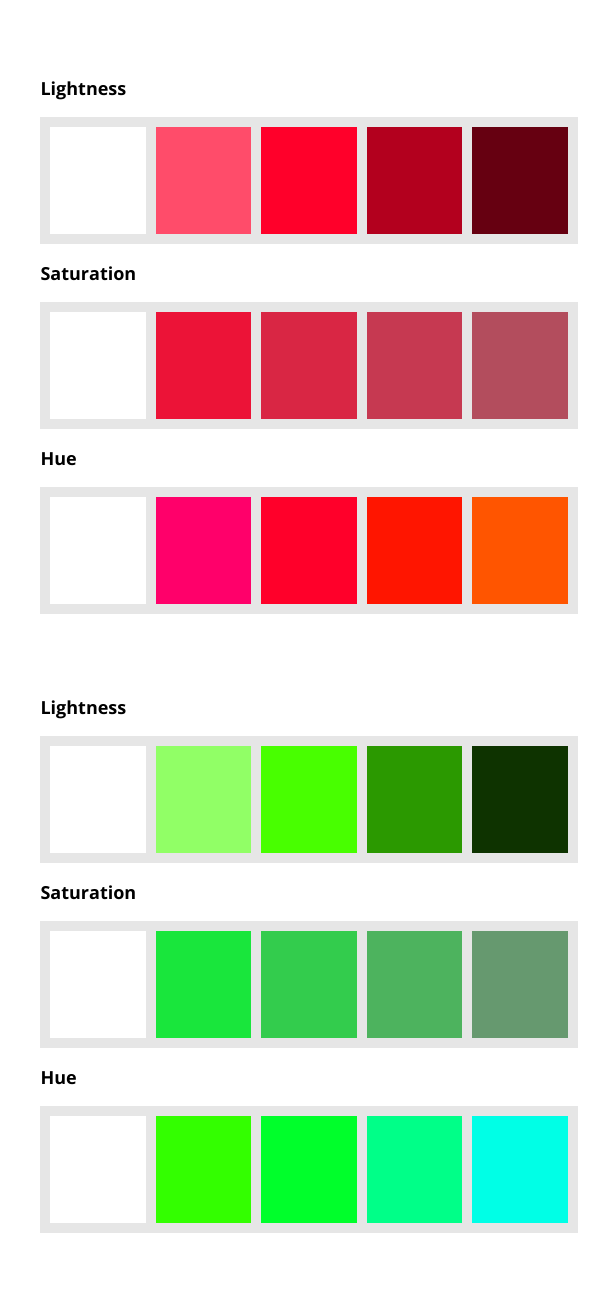
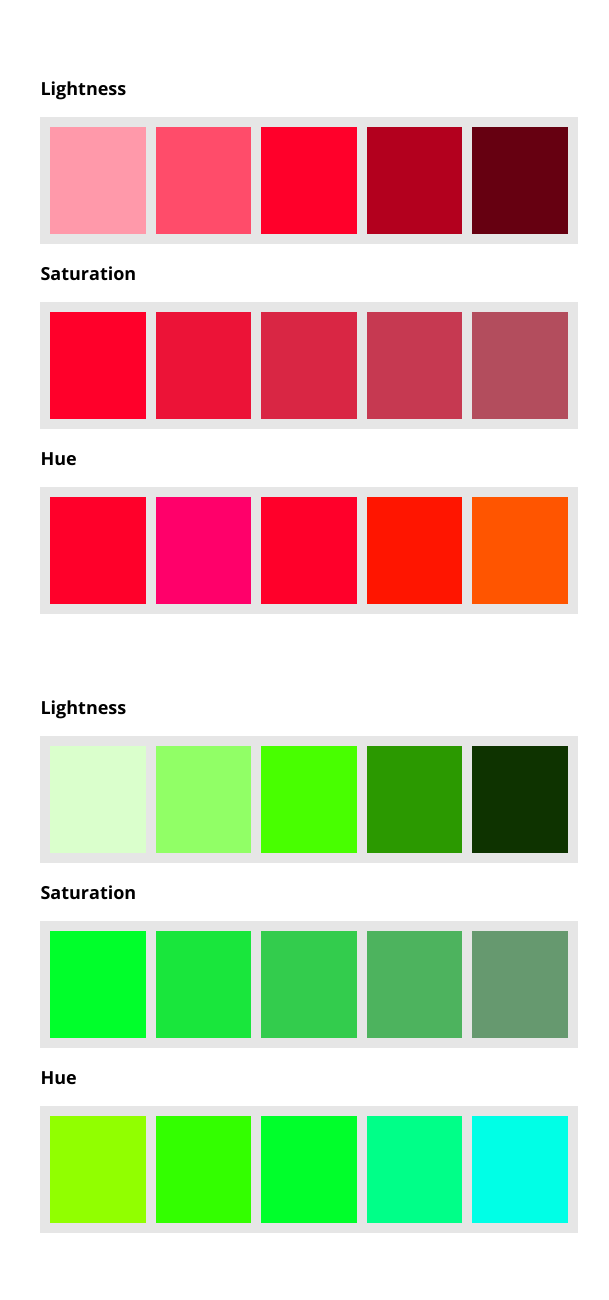
Before and after one commit to JuliaAvsyuk/css, a plain HTML site: page colors/index.html in a window 1280 px wide. Shown: the part 1320-2620 px from the top of the page, 510-1119 px from the left. Drawn offline with nearby package versions, Linux system fonts and the light colour scheme.

Commit message:
correct colors in file

```diff
--- a/colors/resources/css/index.css
+++ b/colors/resources/css/index.css
@@ -242,7 +242,7 @@ h1 {
 
 /* Red lightness decreases by 15 */
 .reds .lightness .color-1 {
-
+    background-color: hsl(350, 100%, 80%);
 }
 
 .reds .lightness .color-2 {
@@ -263,7 +263,7 @@ h1 {
 
 /* Red saturation decreases by 15 */
 .reds .saturation .color-1 {
-
+    background-color: hsl(350, 100%, 50%);
 }
 
 .reds .saturation .color-2 {
@@ -284,7 +284,7 @@ h1 {
 
 /* Red hue increases by 15 */
 .reds .hue .color-1 {
-
+    background-color: hsl(350, 100%, 50%);
 }
 
 .reds .hue .color-2 {
@@ -311,7 +311,7 @@ h1 {
 
 /* Green lightness decreases by 20 */
 .greens .lightness .color-1 {
-
+    background-color: hsl(103, 100%, 90%);
 }
 
 .greens .lightness .color-2 {
@@ -332,7 +332,7 @@ h1 {
 
 /* Green saturation decreases by 20 */
 .greens .saturation .color-1 {
-
+    background-color: hsl(130, 100%, 50%);
 }
 
 .greens .saturation .color-2 {
@@ -353,7 +353,7 @@ h1 {
 
 /* Green hue increases by 22 */
 .greens .hue .color-1 {
-
+    background-color: hsl(86, 100%, 50%);
 }
 
 .greens .hue .color-2 {
@@ -380,7 +380,7 @@ h1 {
 
 /* Blue lightness decreases by 20 */
 .blues .lightness .color-1 {
-
+    background-color: hsl(220, 100%, 90%);
 }
 
 .blues .lightness .color-2 {
@@ -401,7 +401,7 @@ h1 {
 
 /* Blue saturation decreases by 20 */
 .blues .saturation .color-1 {
-
+    background-color: hsl(220, 100%, 50%);
 }
 
 .blues .saturation .color-2 {
@@ -422,7 +422,7 @@ h1 {
 
 /* Blue hue decreases by 20 */
 .blues .hue .color-1 {
-
+    background-color: hsl(260, 100%, 50%);
 }
 
 .blues .hue .color-2 {
```
